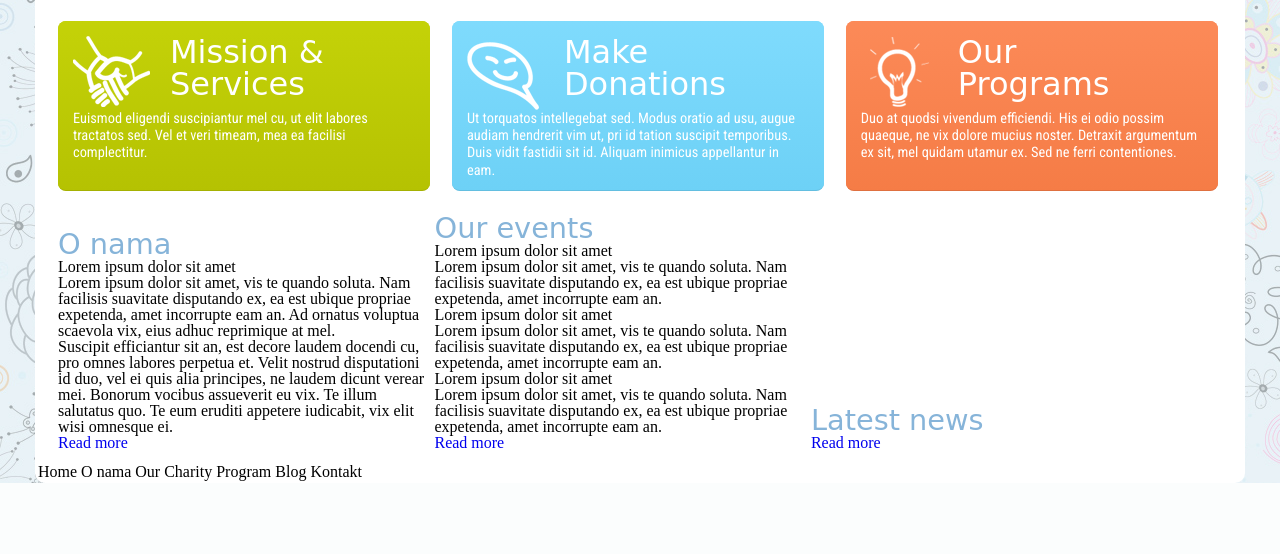
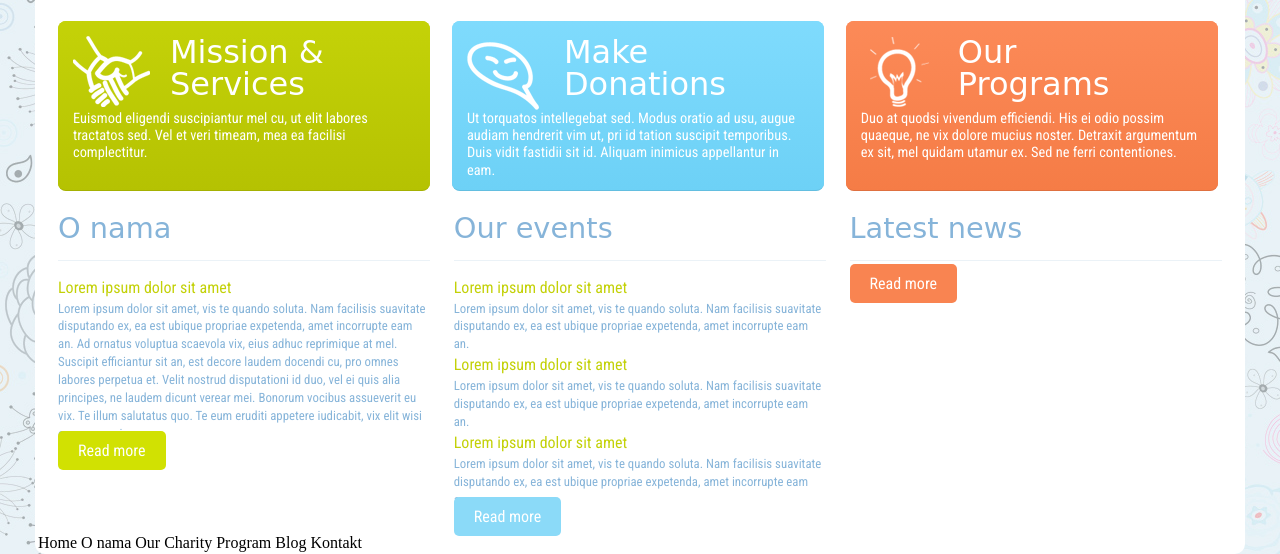
Before and after one commit to aleksandarbatin/pstherapy-dev, a PHP site: page / in a window 1280 px wide. Shown: the part 810-1364 px from the top of the page. Before the commit the page ends 1293 px from the top, so only its background shows below. Run offline with PHP 8.4, Linux system fonts and the light colour scheme; some libraries are stand-ins or nearby versions; some web fonts are replaced.

Commit message:
content blocks

```diff
--- a/app/assets/css/main.css
+++ b/app/assets/css/main.css
@@ -186,7 +186,7 @@ em {
 u {
   text-decoration: underline; }
 
-.btn {
+.btn-read {
   border: none;
   outline: none;
   -webkit-appearance: none; }
@@ -248,11 +248,42 @@ u {
 .content_block {
   display: inline-block;
   width: 32%;
-  overflow: hidden; }
+  height: auto; }
   .content_block .content_title {
     font-family: Salsa, cursive;
     font-size: 1.8rem;
+    color: #86b4d9;
+    padding-bottom: 17px;
+    margin-bottom: 15px;
+    border-bottom: 1px solid #ebf2f7; }
+  .content_block .content_subtitle {
+    font-family: "Roboto Condensed", sans-serif;
+    font-size: 1rem;
+    line-height: 1.5;
+    color: #c3d108; }
+  .content_block p {
+    font-family: "Roboto Condensed", sans-serif;
+    font-size: 0.8rem;
+    line-height: 1.4;
     color: #86b4d9; }
+  .content_block .btn-read {
+    background-color: #d1e102;
+    color: #fff;
+    font-family: "Roboto Condensed", sans-serif;
+    padding: 10px 20px;
+    border-radius: 5px; }
+
+.content_block:nth-of-type(1) {
+  float: left;
+  margin-right: 2%; }
+
+.content_block:nth-of-type(2) .btn-read {
+  background-color: #8bdaf8; }
+
+.content_block:nth-of-type(3) {
+  float: right; }
+  .content_block:nth-of-type(3) .btn-read {
+    background-color: #f98451; }
 
 /*================
 ----- HEADER
--- a/app/index.html
+++ b/app/index.html
@@ -20,7 +20,7 @@
 				<ul>
 					<li><a href="#">Home</a></li>
 					<li><a href="#">O nama</a></li>
-					<li><a href="">Our cherity</a></li>
+					<li><a href="#">Our cherity</a></li>
 					<li><a href="#">Program</a></li>
 					<li><a href="#">Blog</a></li>
 					<li><a href="#">Kontakt</a></li>
--- a/app/scss/components/_button.scss
+++ b/app/scss/components/_button.scss
@@ -1,7 +1,7 @@
 //-------------------------
 //-------------------BUTTON
 //-------------------------
-.btn {
+.btn-read {
     border: none;
     outline: none;
     -webkit-appearance: none;
--- a/app/scss/components/_content-block.scss
+++ b/app/scss/components/_content-block.scss
@@ -6,13 +6,52 @@
 	padding: 10px 20px;
 }
 
+
 .content_block {
 	display: inline-block;
 	width:32%;
-	overflow: hidden;
+	height:auto;
 	.content_title {
 		font-family: Salsa, cursive;
 		font-size: 1.8rem;
 		color:$title-color;
+		padding-bottom: 17px;
+    	margin-bottom: 15px;
+		border-bottom: 1px solid rgb(235, 242, 247);
+	}
+	.content_subtitle {
+		font-family:$textFont;
+		font-size:1rem;
+		line-height:1.5;
+		color: #c3d108;
+	}
+	p {
+		font-family:$textFont;
+		font-size: 0.8rem;
+		line-height:1.4;
+		color: #86b4d9;
+	}
+	.btn-read {
+		background-color: #d1e102;
+		color: #fff;
+		font-family:$textFont;
+		padding:10px 20px;
+		border-radius:5px;
 	}
 }
+.content_block:nth-of-type(1){
+	float:left;
+	margin-right: 2%;
+}
+
+.content_block:nth-of-type(2){
+	.btn-read {
+	    background-color: #8bdaf8;
+	}
+}
+.content_block:nth-of-type(3){
+	float:right;
+	.btn-read {
+	    background-color: #f98451;
+	}
+}
```
